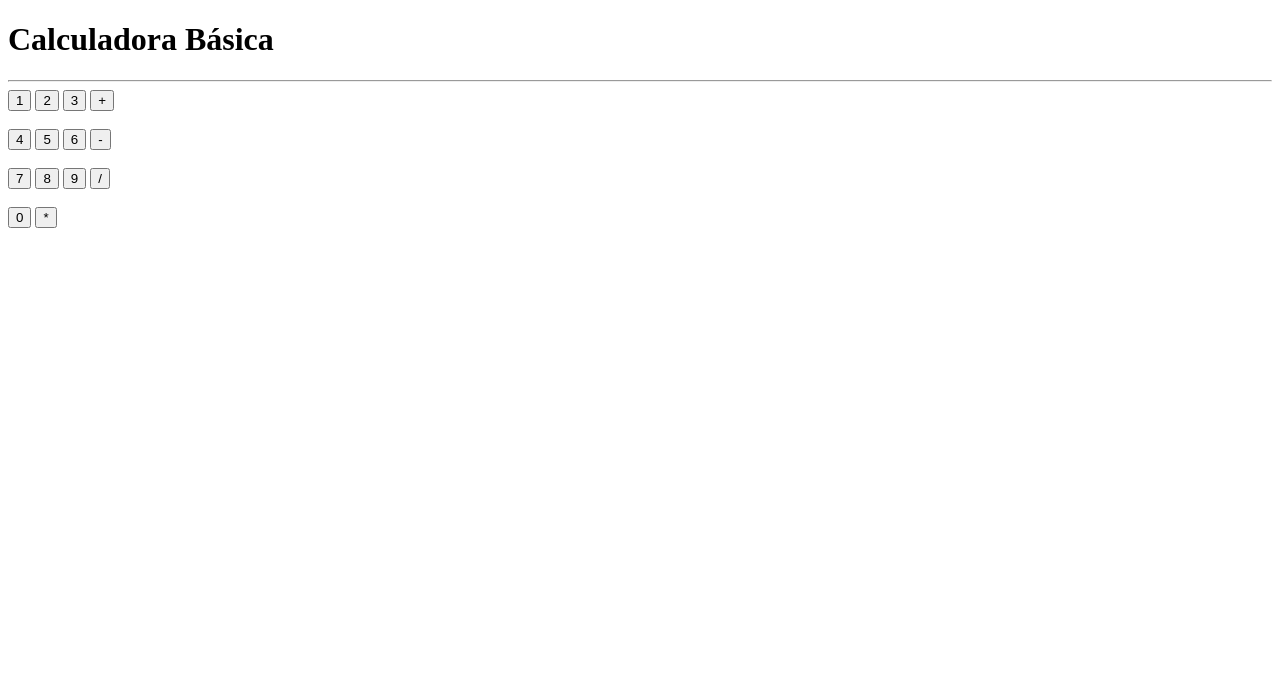
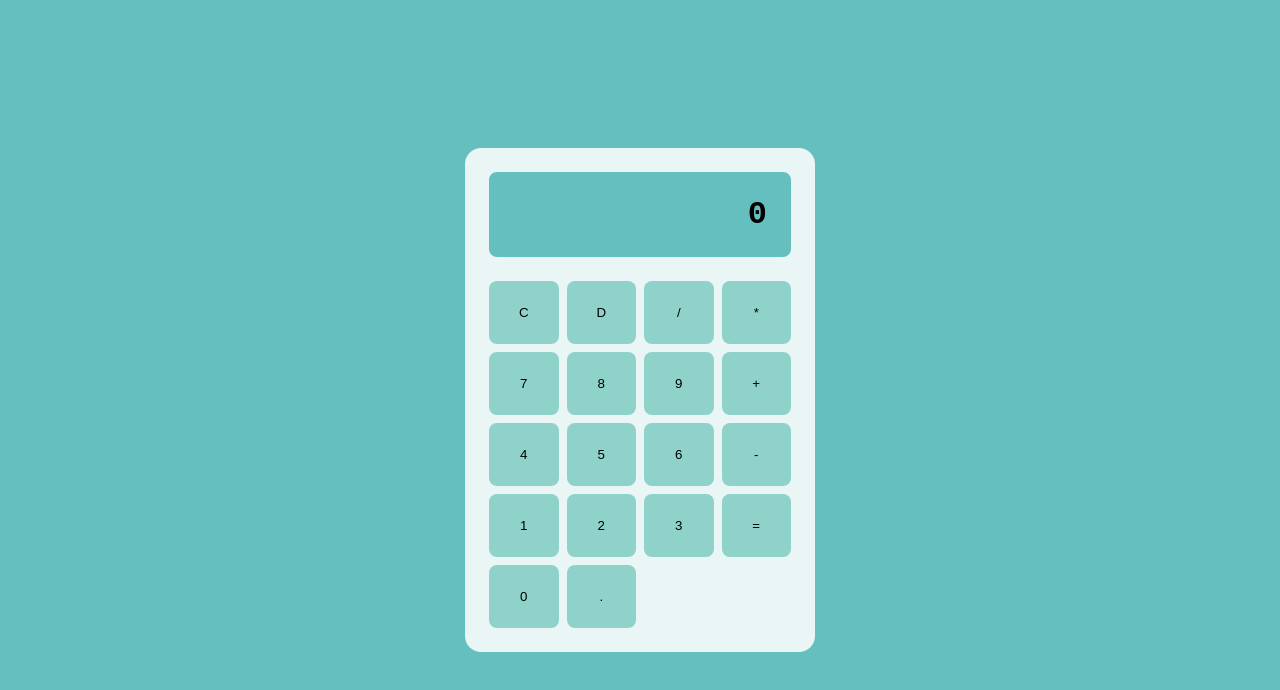
Before and after one commit to fredy-martinez/Calculadora, a plain HTML site: page index.html in a window 1280 px wide. Drawn offline with Linux system fonts and the light colour scheme.

Commit message:
Diseño de calculadora

```diff
--- a/index.html
+++ b/index.html
@@ -1,44 +1,32 @@
 <!DOCTYPE html>
 <html>
 <head>
-    <h1>Calculadora Básica</h1>
-    <hr>
     <link rel="stylesheet" href="./styles.css">
 </head>
 <body>
     <div class="calculator">
 
-        <div>
-            <button id="1">1</button>
-            <button id="2">2</button>
-            <button id="3">3</button>
-            <button id="Plus">+</button>
-        </div>
+        <div class="screen">0</div>
 
-        <br>
+        <button class="btn" id="C">C</button>
+        <button class="btn" id="Delete">D</button>
+        <button class="btn" id="Division">/</button>
+        <button class="btn" id="Multiplication">*</button>
+        <button class="btn">7</button>
+        <button class="btn">8</button>
+        <button class="btn">9</button>
+        <button class="btn" id="Plus">+</button>
+        <button class="btn">4</button>
+        <button class="btn">5</button>
+        <button class="btn">6</button>
+        <button class="btn" id="Substraction">-</button>
+        <button class="btn">1</button>
+        <button class="btn">2</button>
+        <button class="btn">3</button>
 
-        <div>
-            <button id="4">4</button>
-            <button id="5">5</button>
-            <button id="6">6</button>
-            <button id="Substraction">-</button>
-        </div>
-
-        <br>
-
-        <div>
-            <button id="7">7</button>
-            <button id="8">8</button>
-            <button id="9">9</button>
-            <button id="Division">/</button>
-        </div>
-
-        <br>
-
-        <div class="ml-4">
-            <button id="0">0</button>
-            <button id="Multiplication">*</button>
-        </div>
+        <button class="btn" id="Equal">=</button>
+        <button class="btn">0</button>
+        <button class="btn" id="point">.</button>
 
     </div>
 
--- a/styles.css
+++ b/styles.css
@@ -1,3 +1,49 @@
 *{
-        box-sizing: border-box;
+    margin: 0;
+    padding: 0;
+    box-sizing: border-box;
 }
+
+body{
+    min-height: 100vh;
+    background-color: #66bfbf;
+    display: grid;
+    place-items: center;
+}
+
+.calculator{
+    background-color: #eaf6f6;
+    color: black;
+    display: grid;
+    grid-template-columns: repeat(4, 1fr);
+    width: 350px;
+    padding: 1.5rem;
+    border-radius: 1rem;
+    gap: .5rem;
+}
+
+.screen{
+    grid-column: 1 / -1;
+    background-color: #66bfbf;
+    padding: 1.5rem;
+    font-size: 2rem;
+    text-align: right;
+    border-radius: .5rem;
+    margin-bottom: 1rem;
+    font-family: monospace;
+    font-weight: 600;
+}
+
+.btn{
+    background-color: #8ed2c9;
+    border: 0;
+    padding: 1.5rem .5rem;
+    display: flex;
+    justify-content: center;
+    align-items: center;
+    border-radius: .5rem;
+}
+
+.btn:hover{
+    background-color: #5f6caf;
+}
```
